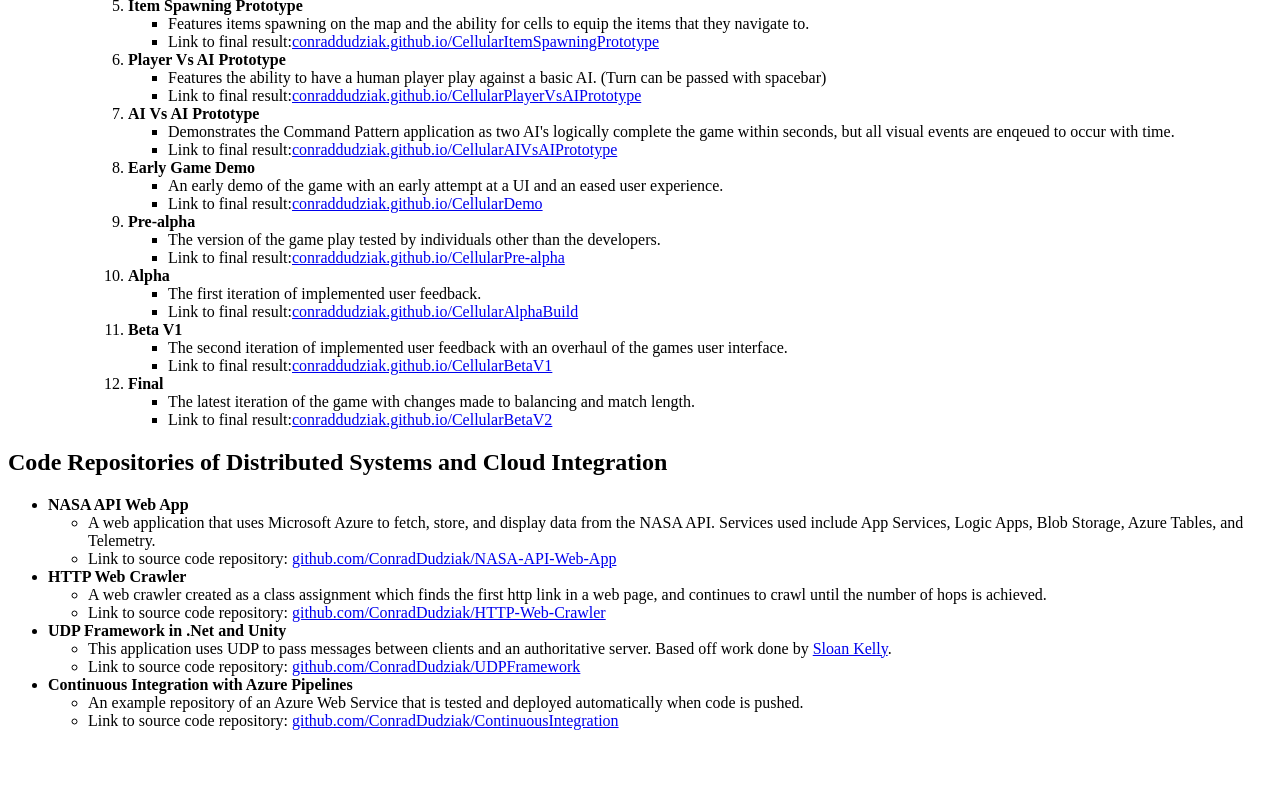
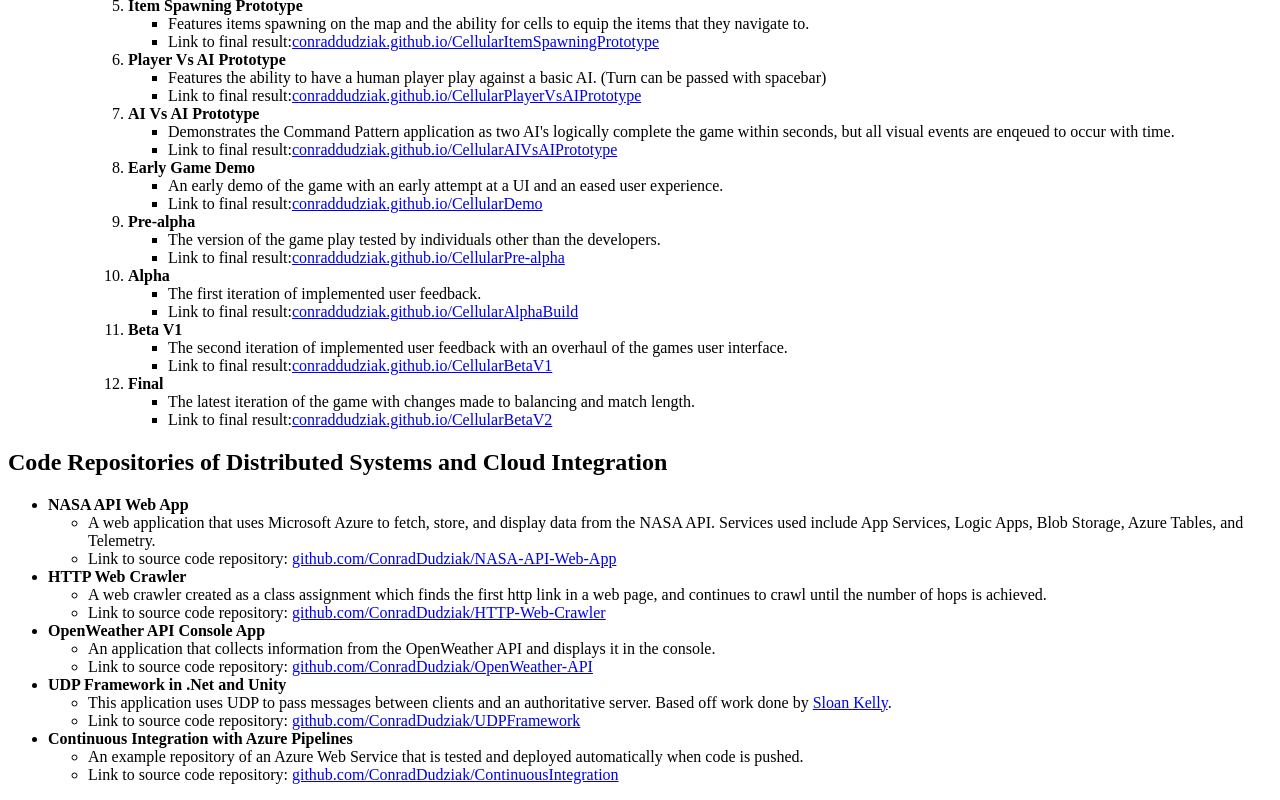
Before and after one commit to ConradDudziak/conraddu.github.io, a plain HTML site: page index.html in a window 1280 px wide. Shown: the part 670-1470 px from the top of the page. Before the commit the page ends 1416 px from the top, so only its background shows below. Drawn offline with Linux system fonts and the light colour scheme.

Commit message:
Added openweather

```diff
--- a/index.html
+++ b/index.html
@@ -104,6 +104,11 @@
 				<li>A web crawler created as a class assignment which finds the first http link in a web page, and continues to crawl until the number of hops is achieved.</li>
 				<li>Link to source code repository: <a href="https://github.com/ConradDudziak/HTTP-Web-Crawler">github.com/ConradDudziak/HTTP-Web-Crawler</a></li>
 			</ul>
+			<li><strong>OpenWeather API Console App</strong></li>
+			<ul>
+				<li>An application that collects information from the OpenWeather API and displays it in the console.</li>
+				<li>Link to source code repository: <a href="https://github.com/ConradDudziak/OpenWeather-API">github.com/ConradDudziak/OpenWeather-API</a></li>
+			</ul>
 			<li><strong>UDP Framework in .Net and Unity</strong></li>
 			<ul>
 				<li>This application uses UDP to pass messages between clients and an authoritative server. Based off work done by <a href="https://www.youtube.com/channel/UC4LMPKWdhfFlJrJ1BHmRhMQ">Sloan Kelly</a>.</li>
```
